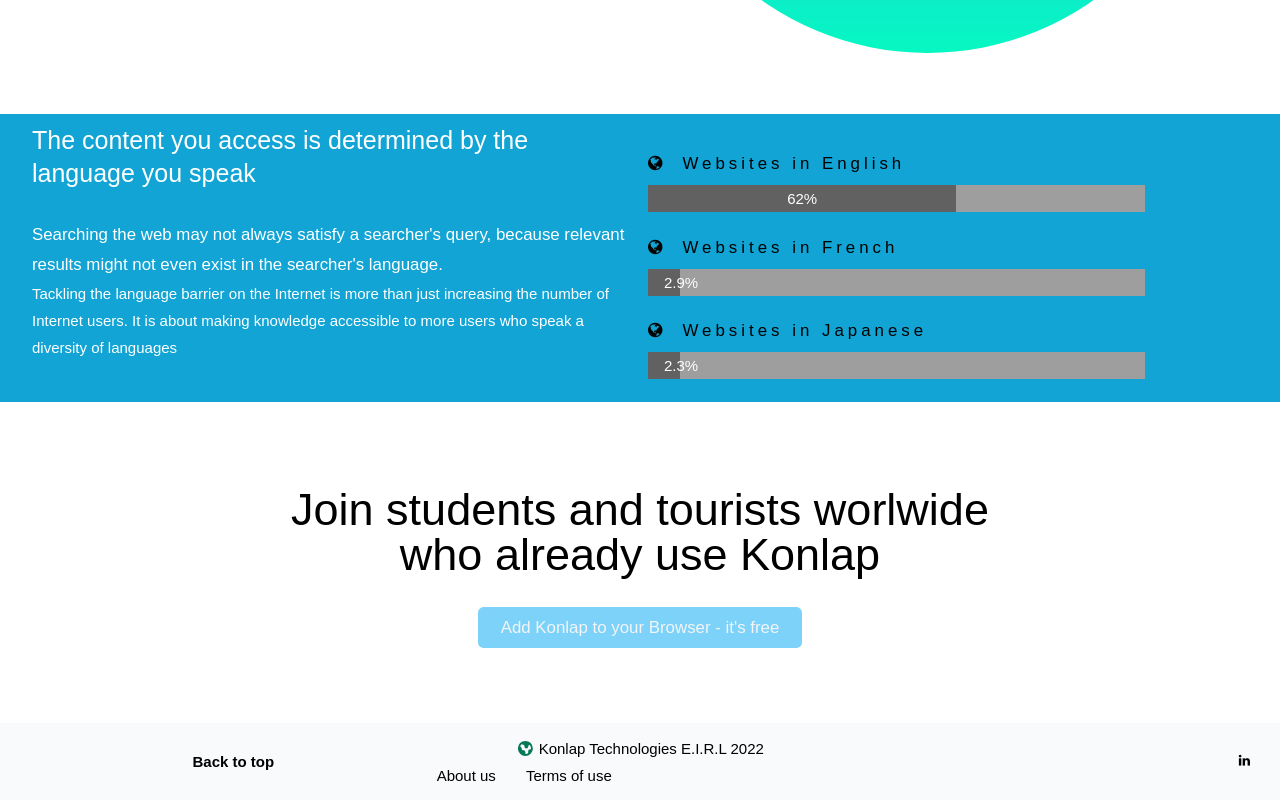
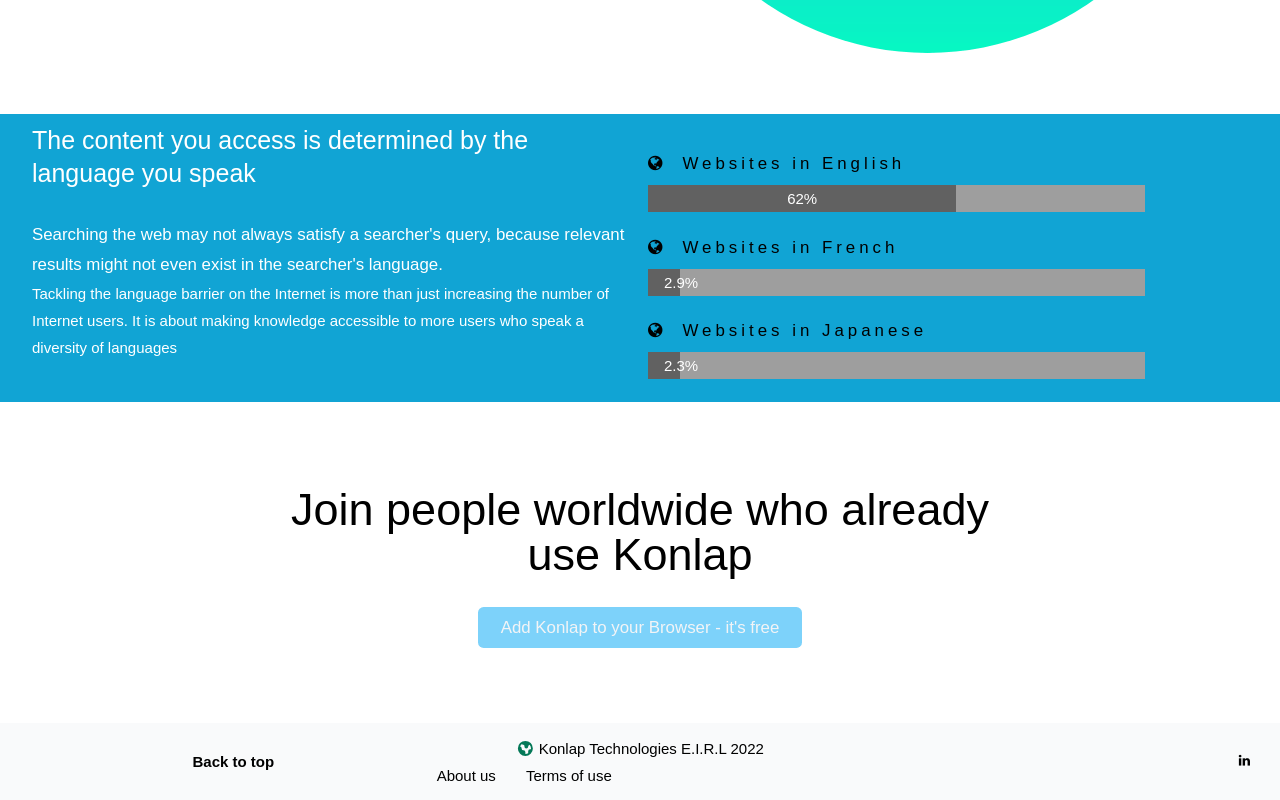
Before and after one commit to areskuelap/nuevo, a Next.js app: page / in a window 1280 px wide. Shown: the part 1455-2255 px from the top of the page. Built offline with nearby package versions, Linux system fonts and the light colour scheme.

Commit message:
Update index.js

```diff
--- a/pages/index.js
+++ b/pages/index.js
@@ -406,7 +406,7 @@
       </section>  *}
       {/* join section */}
       <section className=" py-20 px-4">
-        <h3 className="w-full md:w-4/5 lg:w-3/4 xl:w-3/5 2xl:w-3/5 mx-auto text-center text-2xl md:text-5xl lg:text-5xl xl:text-5xl 2xl:text-5xl" >Join students and tourists worlwide who already use Konlap</h3>
+        <h3 className="w-full md:w-4/5 lg:w-3/4 xl:w-3/5 2xl:w-3/5 mx-auto text-center text-2xl md:text-5xl lg:text-5xl xl:text-5xl 2xl:text-5xl" >Join people worldwide who already use Konlap</h3>
         <div className="join-btn flex justify-center mt-8">
           <button className="btn py-2 px-6 bg-sky-500 hover:bg-sky-600 text-lg text-gray-100 inline-block">Add Konlap to your Browser - it's free</button>
         </div>
```
